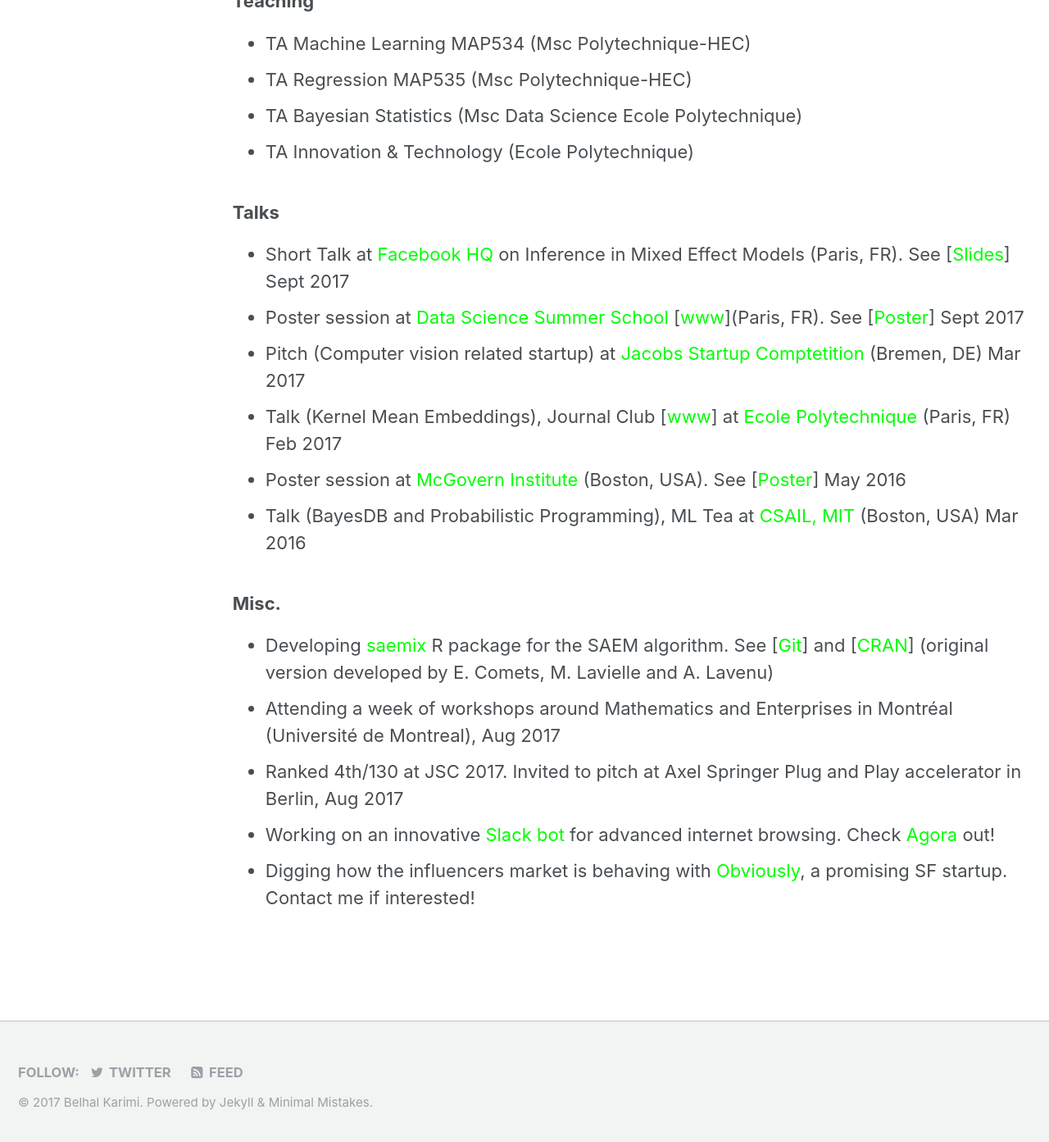
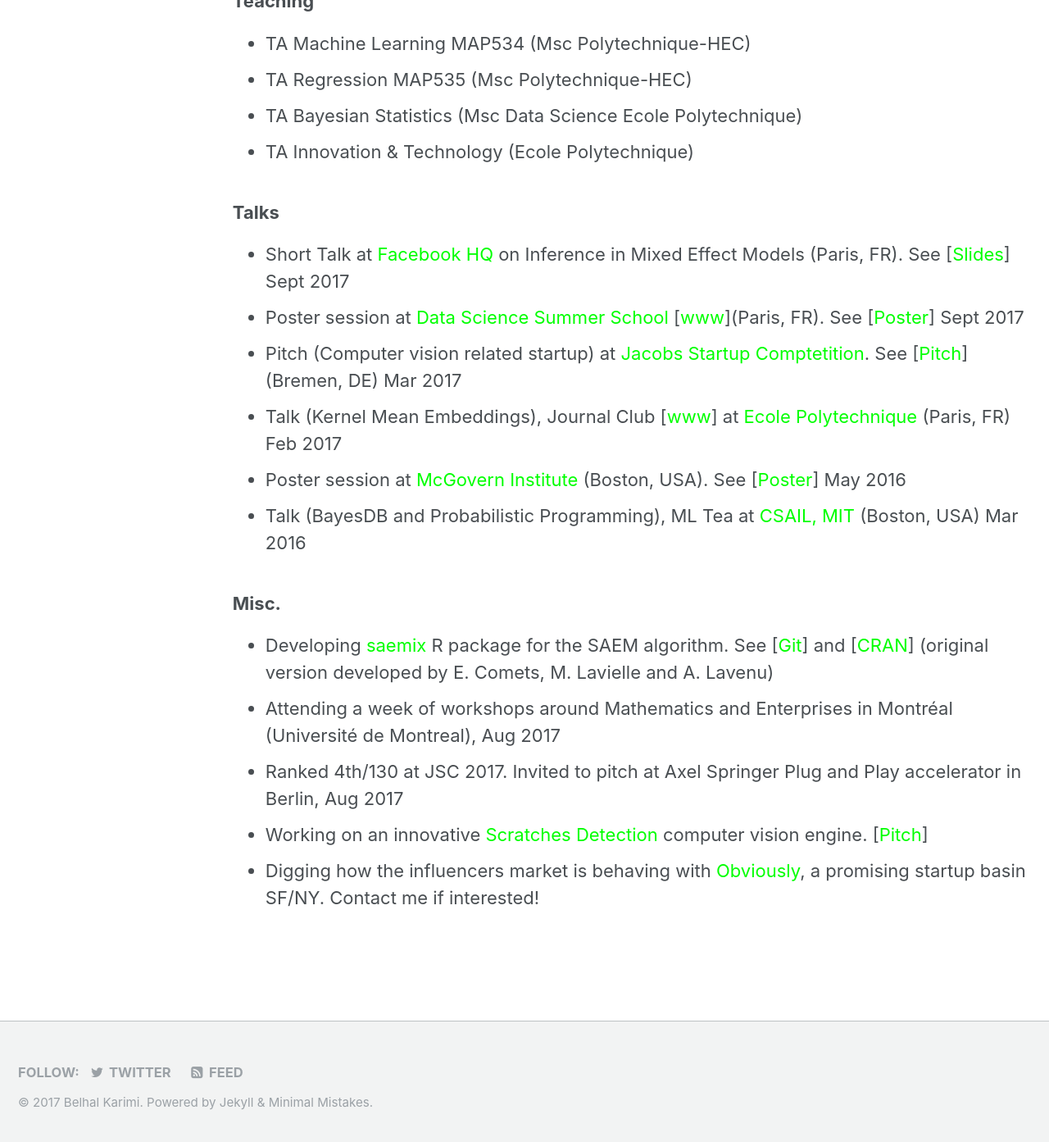
Before and after one commit to BelhalK/BelhalK.github.io, a Jekyll site: the page index.html, which Jekyll copies as it is, in a window 1280 px wide and 1400 px high, scrolled down 998 px. Shown: the top 1393 px of the window at 82% size. Built offline with Jekyll 4.4.1, drawn with Linux system fonts in a browser that asks for light colours; comment, search, counter and statistics services are not loaded.

Commit message:
isae pk model

```diff
--- a/index.html
+++ b/index.html
@@ -235,7 +236,7 @@
 <ul>
 <li> Short Talk at <a style="color: rgb(0,255,0)">Facebook HQ</a> on Inference in Mixed Effect Models (Paris, FR). See [<a style="color: rgb(0,255,0)" href="http://belhalk.github.io/downloads/fb.pdf">Slides</a>] Sept 2017</li>
 <li> Poster session at <a style="color: rgb(0,255,0)">Data Science Summer School</a> [<a style="color: rgb(0,255,0)" href="http://www.ds3-datascience-polytechnique.fr/">www</a>](Paris, FR). See [<a style="color: rgb(0,255,0)" href="http://belhalk.github.io/downloads/DS3_final.pdf">Poster</a>] Sept 2017</li>
-<li> Pitch (Computer vision related startup) at <a style="color: rgb(0,255,0)">Jacobs Startup Comptetition</a> (Bremen, DE) Mar 2017</li>
+<li> Pitch (Computer vision related startup) at <a style="color: rgb(0,255,0)">Jacobs Startup Comptetition</a>. See [<a style="color: rgb(0,255,0)" href="http://belhalk.github.io/downloads/agora.pdf">Pitch</a>] (Bremen, DE) Mar 2017</li>
 <li> Talk (Kernel Mean Embeddings), Journal Club [<a style="color: rgb(0,255,0)" href="http://www.cmap.polytechnique.fr/~zoltan.szabo/journal_club.html">www</a>] at <a style="color: rgb(0,255,0)">Ecole Polytechnique</a> (Paris, FR) Feb 2017</li>
 
   <li> Poster session at <a style="color: rgb(0,255,0)">McGovern Institute</a> (Boston, USA). See [<a style="color: rgb(0,255,0)" href="http://belhalk.github.io/downloads/poster.pdf">Poster</a>] May 2016</li>
@@ -256,8 +257,9 @@
 <li> Developing <a style="color: rgb(0,255,0)">saemix</a> R package for the SAEM algorithm. See [<a style="color: rgb(0,255,0)" href="https://github.com/belhal/">Git</a>] and [<a style="color: rgb(0,255,0)" href="https://github.com/CRAN/saemix">CRAN</a>] (original version developed by E. Comets, M. Lavielle and A. Lavenu)</li>
 <li> Attending a week of workshops around Mathematics and Enterprises in Montréal (Université de Montreal), Aug 2017</li>
 <li> Ranked 4th/130 at JSC 2017. Invited to pitch at Axel Springer Plug and Play accelerator in Berlin, Aug 2017</li>
-  <li> Working on an innovative <a style="color: rgb(0,255,0)">Slack bot</a> for advanced internet browsing. Check <a href="http://get-agora.com/" style="color: rgb(0,255,0)">Agora</a> out!</li>
-  <li> Digging how the influencers market is behaving with  <a href="http://obvious.ly/" style="color: rgb(0,255,0)">Obviously</a>, a promising SF startup. Contact me if interested!</li>
+<li> Working on an innovative <a style="color: rgb(0,255,0)">Scratches Detection</a> computer vision engine. [<a style="color: rgb(0,255,0)" href="http://belhalk.github.io/downloads/agora.pdf">Pitch</a>]
+  <!-- <li> Working on an innovative <a style="color: rgb(0,255,0)">Slack bot</a> for advanced internet browsing. Check <a href="http://get-agora.com/" style="color: rgb(0,255,0)">Agora</a> out!</li> -->
+  <li> Digging how the influencers market is behaving with  <a href="http://obvious.ly/" style="color: rgb(0,255,0)">Obviously</a>, a promising startup basin SF/NY. Contact me if interested!</li>
 </ul>
 
 
```
Also changed, not shown: other parts of index.html (+1 -0 lines), 1 other file.
